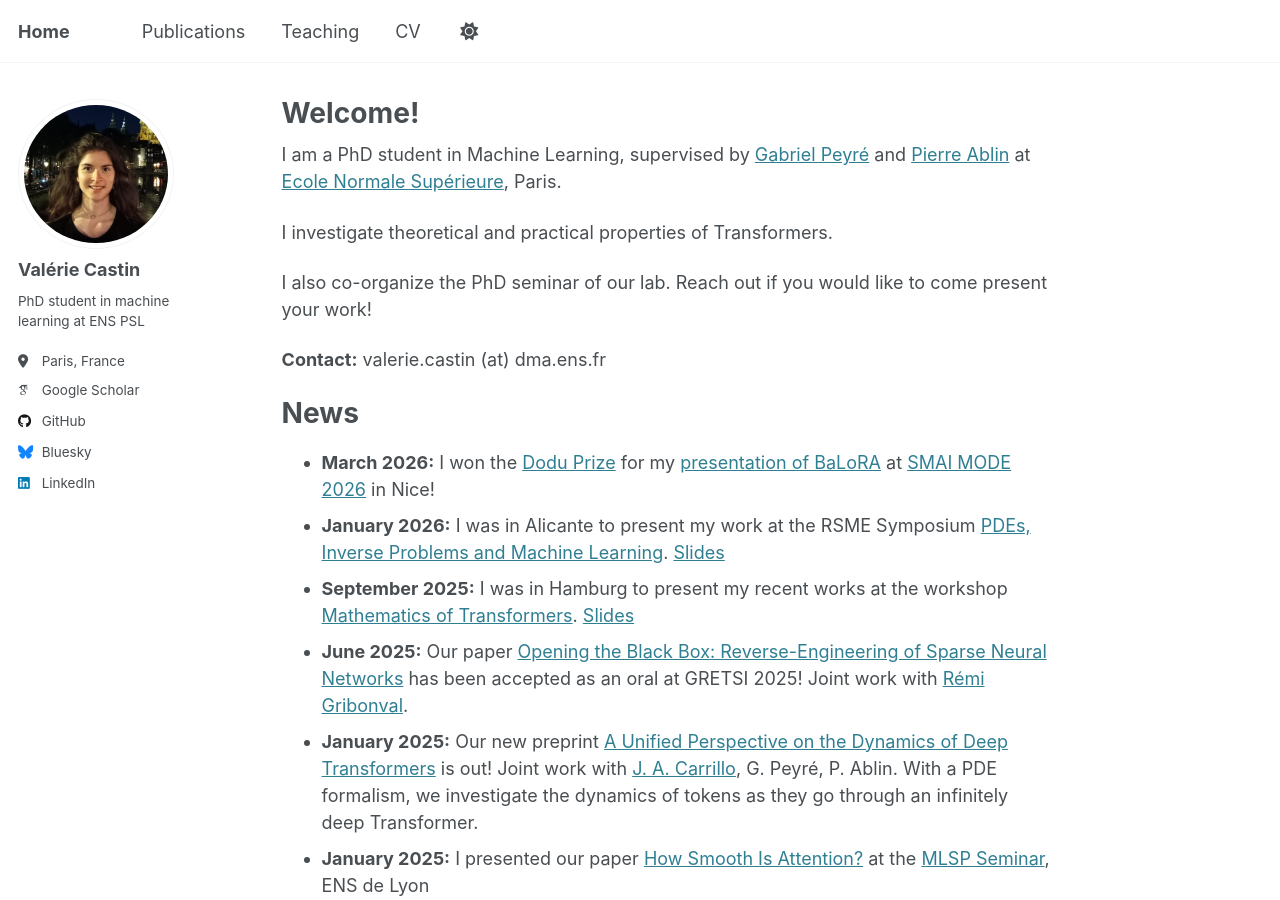
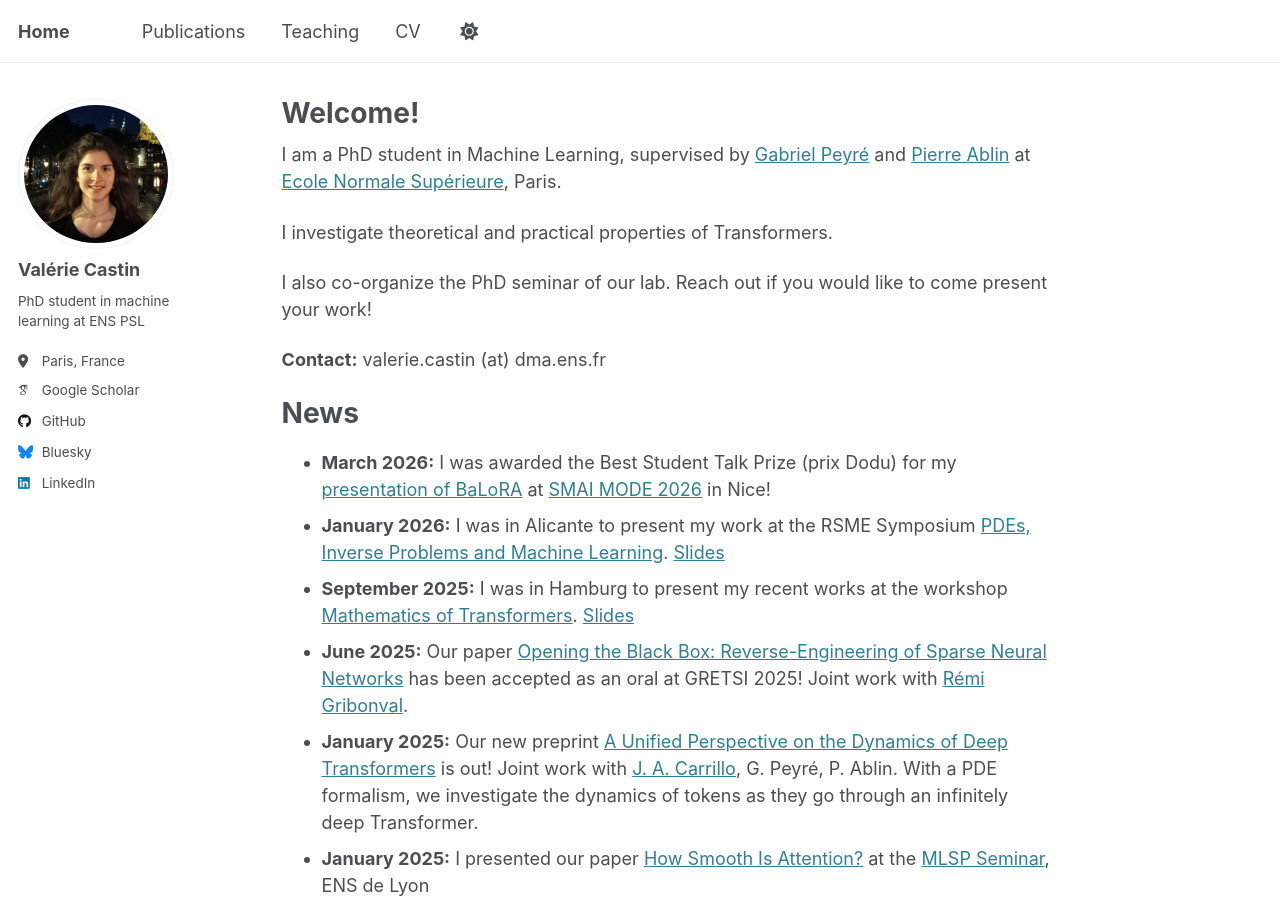
Before and after one commit to vcastin/vcastin.github.io, a Jekyll site: the page built from _pages/about.md, in a window 1280 px wide and 900 px high. Built offline with Jekyll 4.4.1, drawn with Linux system fonts in a browser that asks for light colours; some web fonts are replaced.

Commit message:
removed broken link

```diff
--- a/_pages/about.md
+++ b/_pages/about.md
@@ -17,7 +17,7 @@ I also co-organize the PhD seminar of our lab. Reach out if you would like to co
 
 News
 ======
-- **March 2026:** I won the [Dodu Prize](http://smai.emath.fr/spip.php?article872) for my [presentation of BaLoRA](http://vcastin.github.io/files/diapos/26_03_19_nice.pdf) at [SMAI MODE 2026](https://mode2026.sciencesconf.org/resource/page/id/5) in Nice!
+- **March 2026:** I was awarded the Best Student Talk Prize (prix Dodu) for my [presentation of BaLoRA](http://vcastin.github.io/files/diapos/26_03_19_nice.pdf) at [SMAI MODE 2026](https://mode2026.sciencesconf.org/resource/page/id/5) in Nice!
 - **January 2026:** I was in Alicante to present my work at the RSME Symposium [PDEs, Inverse Problems and Machine Learning](https://2026.bienalrsme.com/sites/default/files/Partial_Differential_Equations_Inverse_Problems_and_Machine_Learning.pdf). [Slides](http://vcastin.github.io/files/diapos/2026_01_alicante.pdf)
 - **September 2025:** I was in Hamburg to present my recent works at the workshop [Mathematics of Transformers](https://helmholtz-imaging.de/news/mathematics-of-transformers/). [Slides](http://vcastin.github.io/files/diapos/2025_09_hamburg.pdf)
 - **June 2025:** Our paper [Opening the Black Box: Reverse-Engineering of Sparse Neural Networks](https://univ-lyon3.hal.science/hal-05136482v1) has been accepted as an oral at GRETSI 2025! Joint work with [Rémi Gribonval](https://perso.ens-lyon.fr/remi.gribonval/).
```
